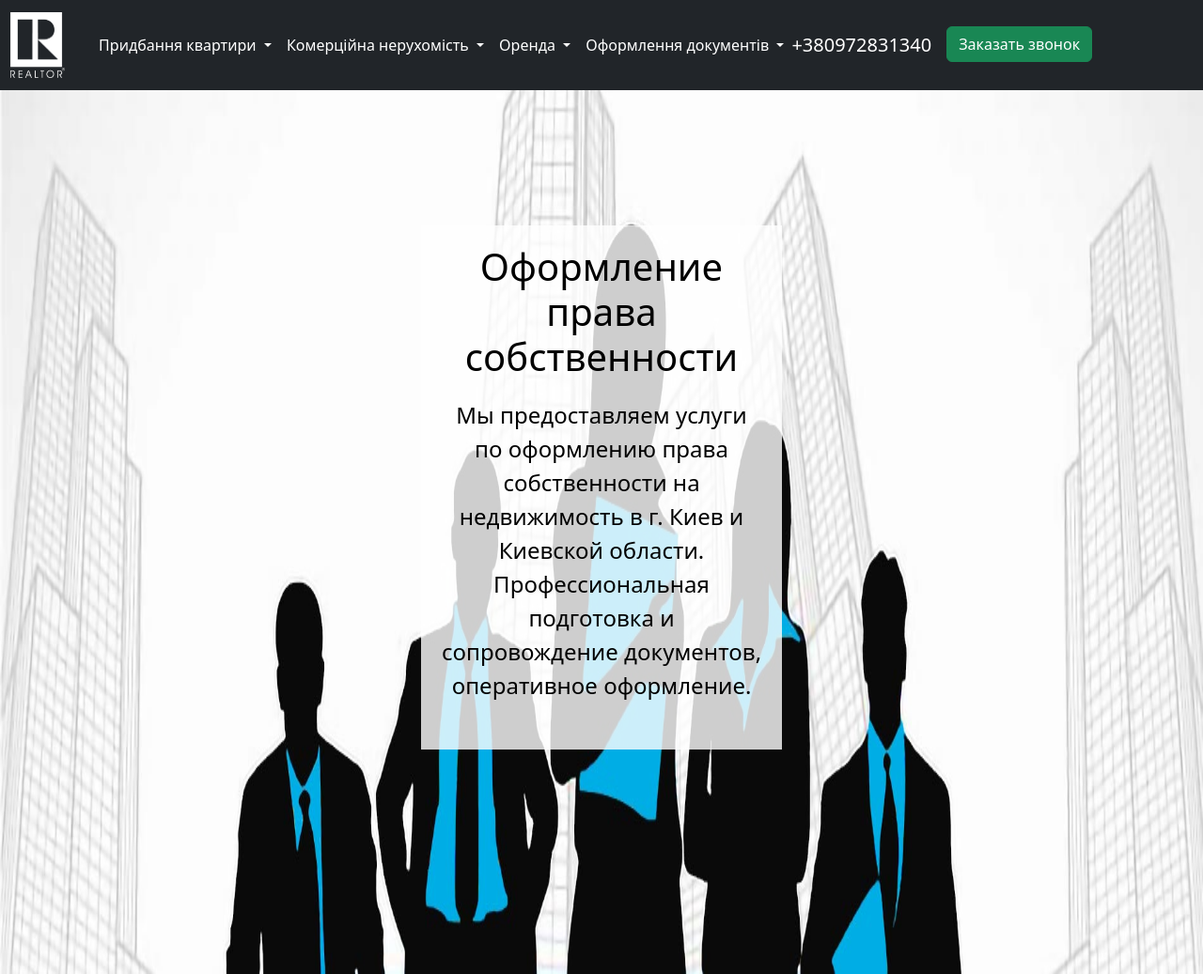
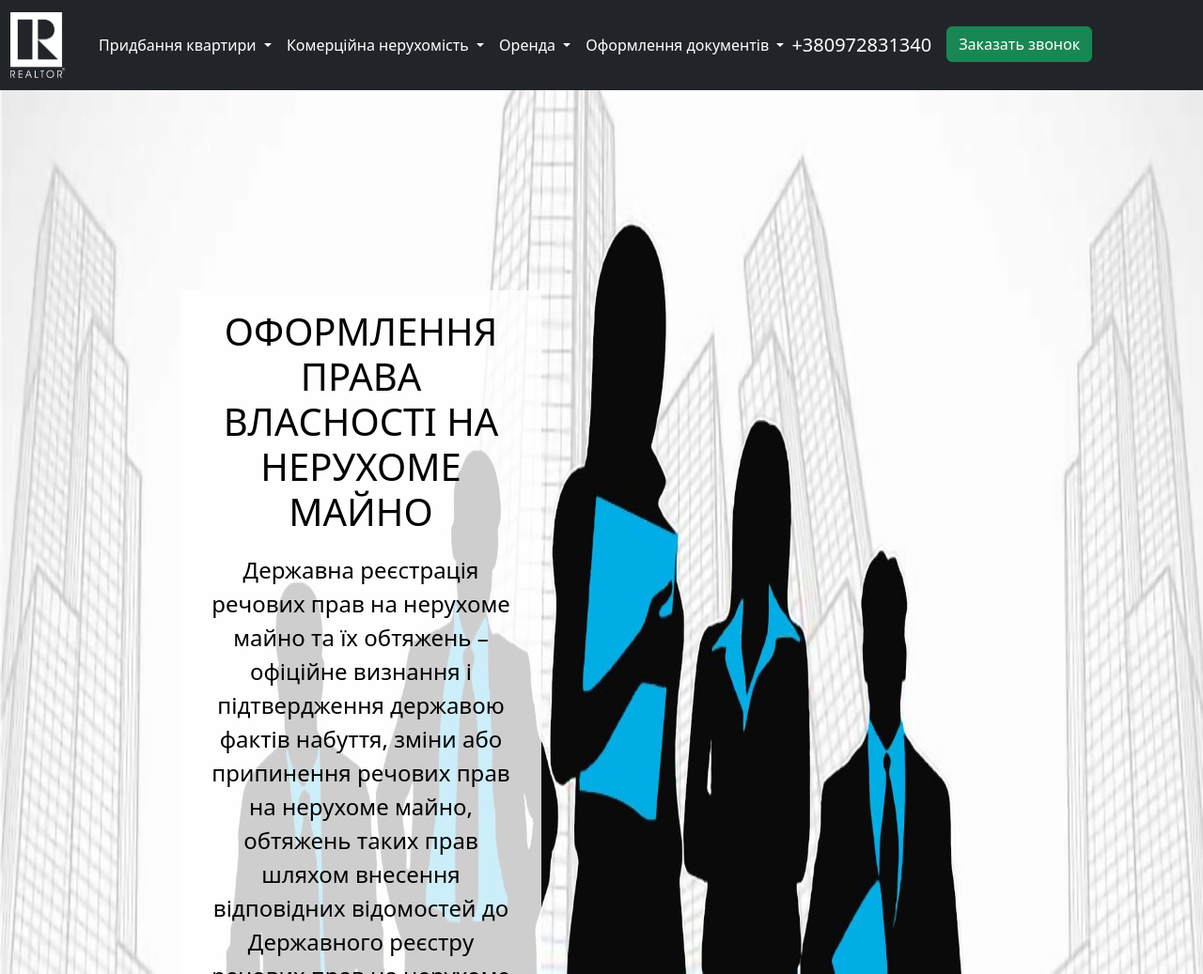
Before and after one commit to Delibero69/odessa-realtor, a Django app: page /documents/ in a window 1280 px wide. Shown: the whole page at 94% size. Run offline with Django 4.2, Linux system fonts and the light colour scheme.

Commit message:
заебало меня все

```diff
--- a/project/documents/static/documents/css/style.css
+++ b/project/documents/static/documents/css/style.css
@@ -22,8 +22,8 @@
 
 .text {
     position: absolute;
-    top: 50%;
-    left: 50%;
+    top: 70%;
+    left: 30%;
     transform: translate(-50%, -50%);
     width: 30%;
     padding: 20px;
@@ -57,3 +57,6 @@
 .text .btn:hover {
     background-color: #0056b3;
 }
+.description{
+    font-size: 100px;
+}
--- a/project/documents/templates/documents/base.html
+++ b/project/documents/templates/documents/base.html
@@ -123,9 +123,9 @@
         <img src="{% static 'documents/img/bti-cuted.jpg' %}"alt="Фото" class="photo" id="backgr">
 
         <div class="text">
-            <h1>Оформление права собственности</h1>
-            <p>Мы предоставляем услуги по оформлению права собственности на недвижимость в г. Киев и Киевской области.
-                Профессиональная подготовка и сопровождение документов, оперативное оформление.</p>
+            <h1>ОФОРМЛЕННЯ ПРАВА ВЛАСНОСТІ НА НЕРУХОМЕ МАЙНО</h1>
+            <p class="description">Державна реєстрація речових прав на нерухоме майно та їх обтяжень – офіційне визнання і підтвердження державою фактів набуття, зміни або припинення речових прав на нерухоме майно, обтяжень таких прав
+                шляхом внесення відповідних відомостей до Державного реєстру речових прав на нерухоме майно.</p>
 
       </div>
     </div>
```
